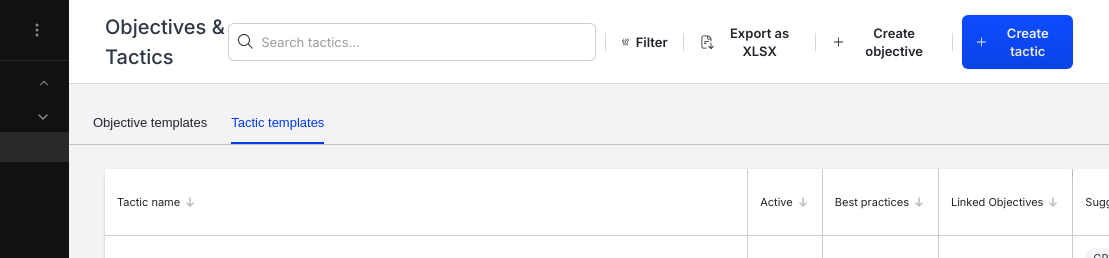
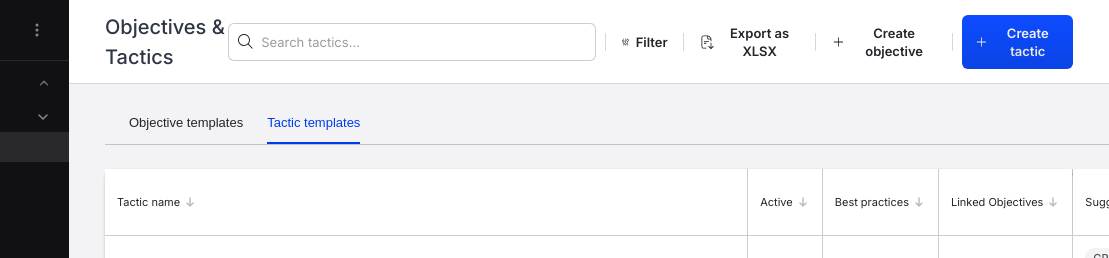
Before and after one commit to jan-cermak-1/butler-tactics-templates-improvement, a plain HTML site: page index.html in a window 1280 px wide. Shown: the top 258 px of the page, 171-1280 px from the left. Drawn offline with Linux system fonts and the light colour scheme.

Commit message:
Fix tab-list: add 36px margin + 24px padding per Figma

```diff
--- a/styles.css
+++ b/styles.css
@@ -799,7 +799,8 @@ html, body {
 .tab-list {
   display: flex;
   gap: 24px; /* Per Figma */
-  padding-left: var(--space-6);
+  margin-left: var(--space-8); /* 36px margin from content edge */
+  padding-left: var(--space-6); /* 24px padding before first tab */
   padding-right: 0;
   padding-top: var(--space-6);
   padding-bottom: 0;
```
Also changed, not shown: 1 other file.
